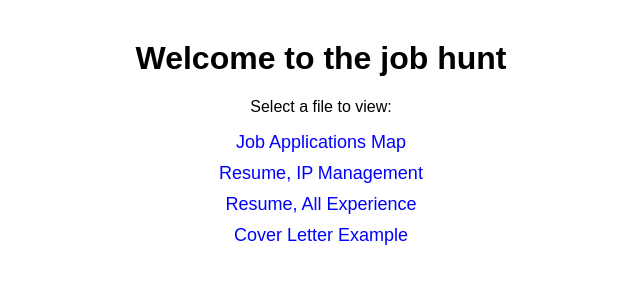
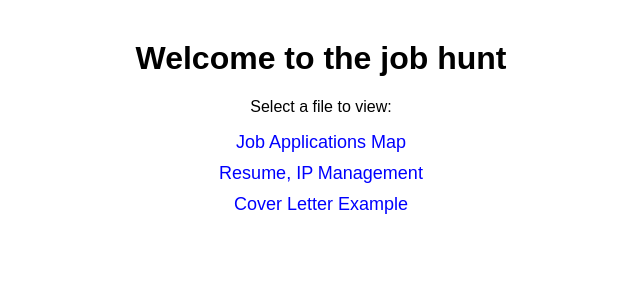
Before and after one commit to icecapsportsclub/map, a plain HTML site: page index.html in a window 1280 px wide. Shown: the whole page, without its empty margins (319-959 px from the left). Drawn offline with Linux system fonts and the light colour scheme.

Commit message:
Update index.html

```diff
--- a/index.html
+++ b/index.html
@@ -30,7 +30,6 @@
     <ul>
         <li><a href="job_locations_map_filtered.html">Job Applications Map</a></li>
         <li><a href="ResumeATS_IP_2.24.25.pdf">Resume, IP Management</a></li>
-        <li><a href="ResumeATS_ALL_2.26.25.pdf">Resume, All Experience</a></li>
         <li><a href="Stanford IP CL.pdf">Cover Letter Example</a></li>
     </ul>
 </body>
```
